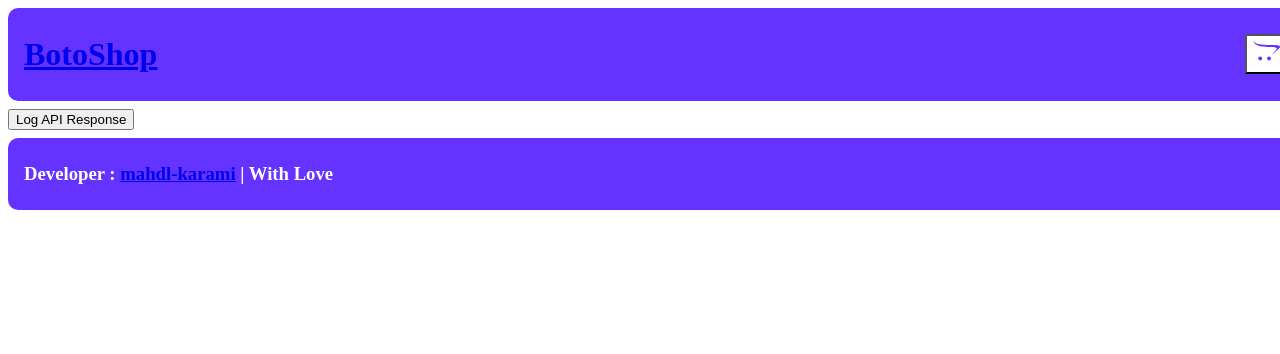
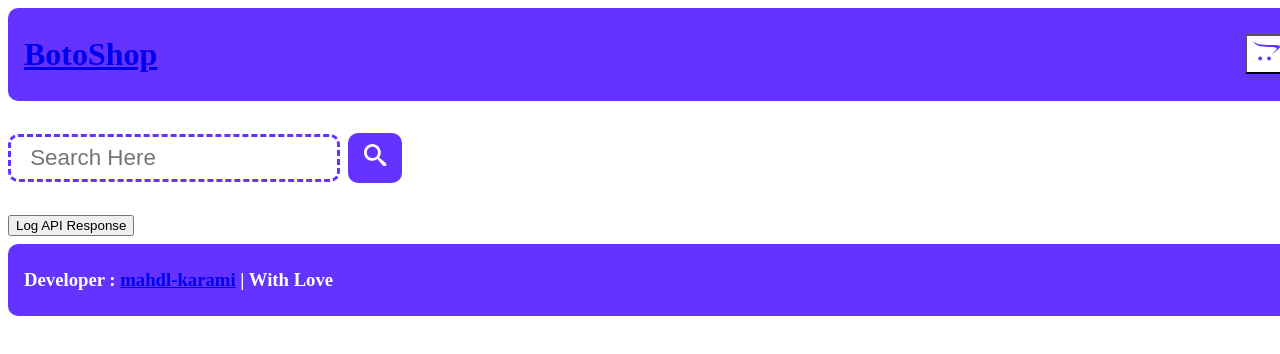
Before and after one commit to mahdl-karami/boto-shop, a React (Vite) app: page /products in a window 1280 px wide. Shown: the top 354 px of the page. Built offline with nearby package versions, Linux system fonts and the light colour scheme; no server answers; the HTML template or start-up script is replaced by a standard one.

Commit message:
Add SearchBar

```diff
--- a/package.json
+++ b/package.json
@@ -14,8 +14,7 @@
     "react": "^18.2.0",
     "react-dom": "^18.2.0",
     "react-icons": "^5.0.1",
-    "react-router-dom": "^6.21.2",
-    "styled-components": "^6.1.8"
+    "react-router-dom": "^6.21.2"
   },
   "devDependencies": {
     "@types/react": "^18.2.43",
--- a/src/App.jsx
+++ b/src/App.jsx
@@ -7,7 +7,7 @@ import Cart from "./pages/Cart";
 import NoPage from "./pages/NoPage";
 import ProductDetailes from "./pages/ProductDetailes";
 // Import Contexts
-import ContextProvider from "./context/ProductsContext";
+import ContextProvider from "./context/ShopContext";
 
 export default function App() {
 	return (
--- /dev/null
+++ b/src/components/SearchBar.jsx
@@ -0,0 +1,18 @@
+// Import Hooks & Context
+import { useContext } from "react";
+import { ShopContext } from "../context/ShopContext";
+// Import Style Mudoles & Icons
+import styles from "../styles/searchBar.module.css";
+import { ImSearch } from "react-icons/im";
+
+export default function SearchBar() {
+	const { data, dispatch } = useContext(ShopContext);
+	return (
+		<div className={styles.searchBar} style={{ margin: "2rem 0" }}>
+			<input placeholder="Search Here" value={data.search} onChange={({ target }) => dispatch({ type: "setSearchValue", payload: target.value })} />
+			<button>
+				<ImSearch />
+			</button>
+		</div>
+	);
+}
--- a/src/context/ProductsContext.jsx
+++ b/src/context/ShopContext.jsx
@@ -7,17 +7,21 @@ import { useEffect } from "react";
 import API from "../services/AxiosConfig";
 
 // Create Context
-export const ProductsContext = React.createContext();
+export const ShopContext = React.createContext();
 
 // Set Reducer Values
 const initialState = {
 	isLoading: true,
 	products: [],
+	search: "",
+	category: "all",
 };
 const reducer = (data, { payload, type }) => {
 	switch (type) {
 		case "fetchAPI":
 			return { ...data, products: payload };
+		case "setSearchValue":
+			return { ...data, search: payload };
 	}
 };
 
@@ -31,5 +35,5 @@ export default function ContextProvider({ children }) {
 		getProducts();
 	}, []);
 	const [data, dispatch] = useReducer(reducer, initialState);
-	return <ProductsContext.Provider value={{ data, dispatch }}>{children}</ProductsContext.Provider>;
+	return <ShopContext.Provider value={{ data, dispatch }}>{children}</ShopContext.Provider>;
 }
--- a/src/global.css
+++ b/src/global.css
@@ -5,7 +5,7 @@
 	font-weight: 400;
 
 	color-scheme: light dark;
-	background-color: #fdfdfd;
+	background-color: #f1f1f1;
 	color: #000;
 
 	font-synthesis: none;
@@ -44,7 +44,14 @@ button {
 	cursor: pointer;
 	text-transform: capitalize;
 	background: transparent;
-  color: #000;
+	color: #000;
+}
+input {
+	background: #fff;
+	color: #292929;
+	&::placeholder {
+		color: #292929af;
+	}
 }
 
 /* Elements Hover */
--- a/src/pages/Products.jsx
+++ b/src/pages/Products.jsx
@@ -1,15 +1,20 @@
 /* eslint-disable react-hooks/exhaustive-deps */
+
+// Import Components
+import SearchBar from "../components/SearchBar";
+
 // Import Hooks
 import { useContext } from "react";
 
 // Import Modules
-import { ProductsContext } from "../context/ProductsContext";
+import { ShopContext } from "../context/ShopContext";
 
 export default function Products() {
-	const Context = useContext(ProductsContext);
+	const { data } = useContext(ShopContext);
 	return (
 		<div>
-			<button onClick={() => console.log(Context.data)}>Log API Response</button>
+			<SearchBar />
+			<button onClick={() => console.log(data)}>Log API Response</button>
 		</div>
 	);
 }
--- /dev/null
+++ b/src/styles/searchBar.module.css
@@ -0,0 +1,20 @@
+.searchBar {
+	display: flex;
+	align-items: center;
+
+	input {
+		padding: 0.5rem 1.2rem;
+	}
+	button {
+		padding: 0.5rem 0.8rem;
+		background: #6433ff;
+		margin-left: 0.5rem;
+		color: #fff;
+	}
+	input,
+	button {
+		font-size: 1.4em;
+		border-radius: 10px;
+		border: dashed 3px #6433ff;
+	}
+}
```
Also changed, not shown: 1 other file (tests, documents, lock files or other folders).
